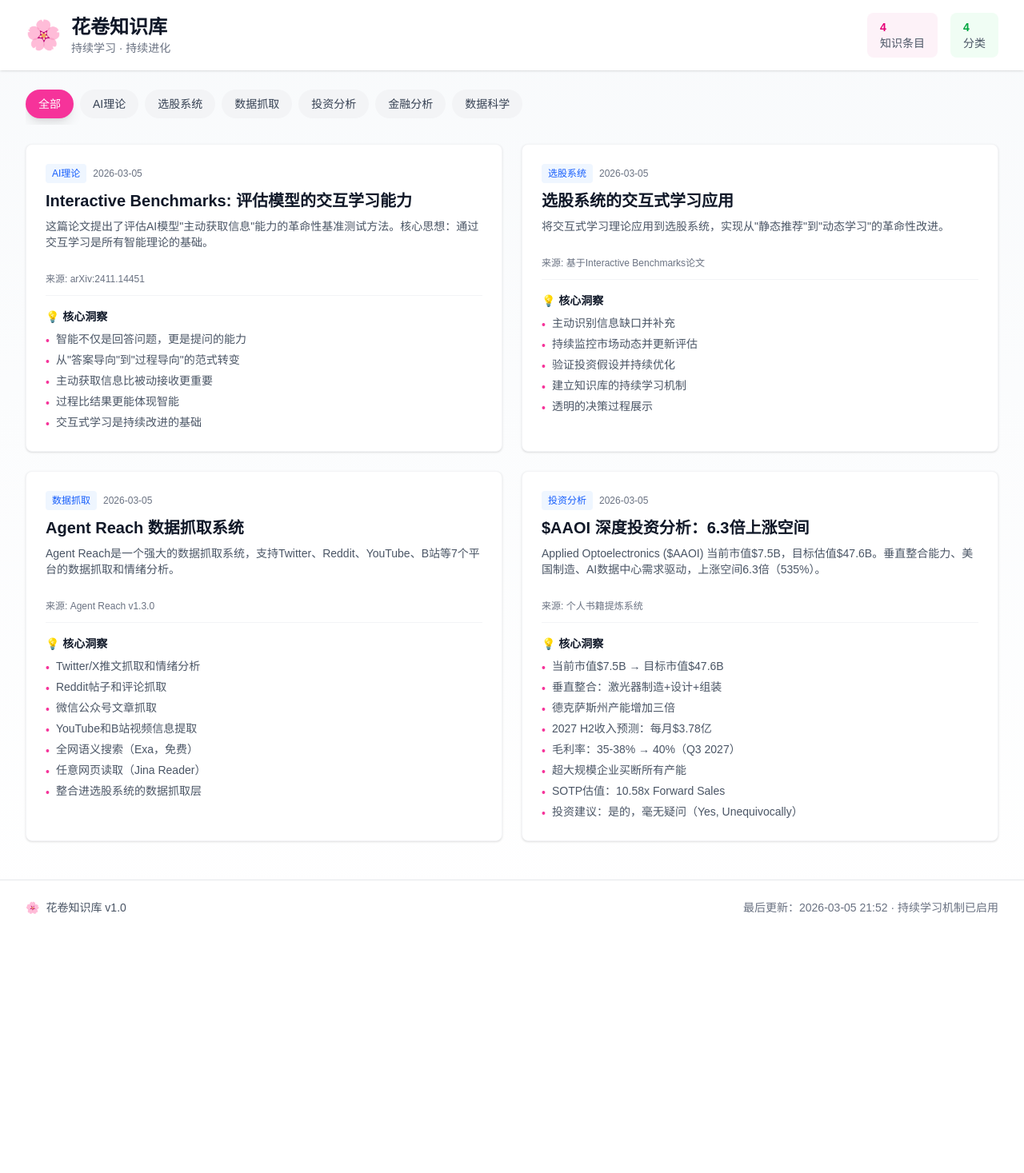
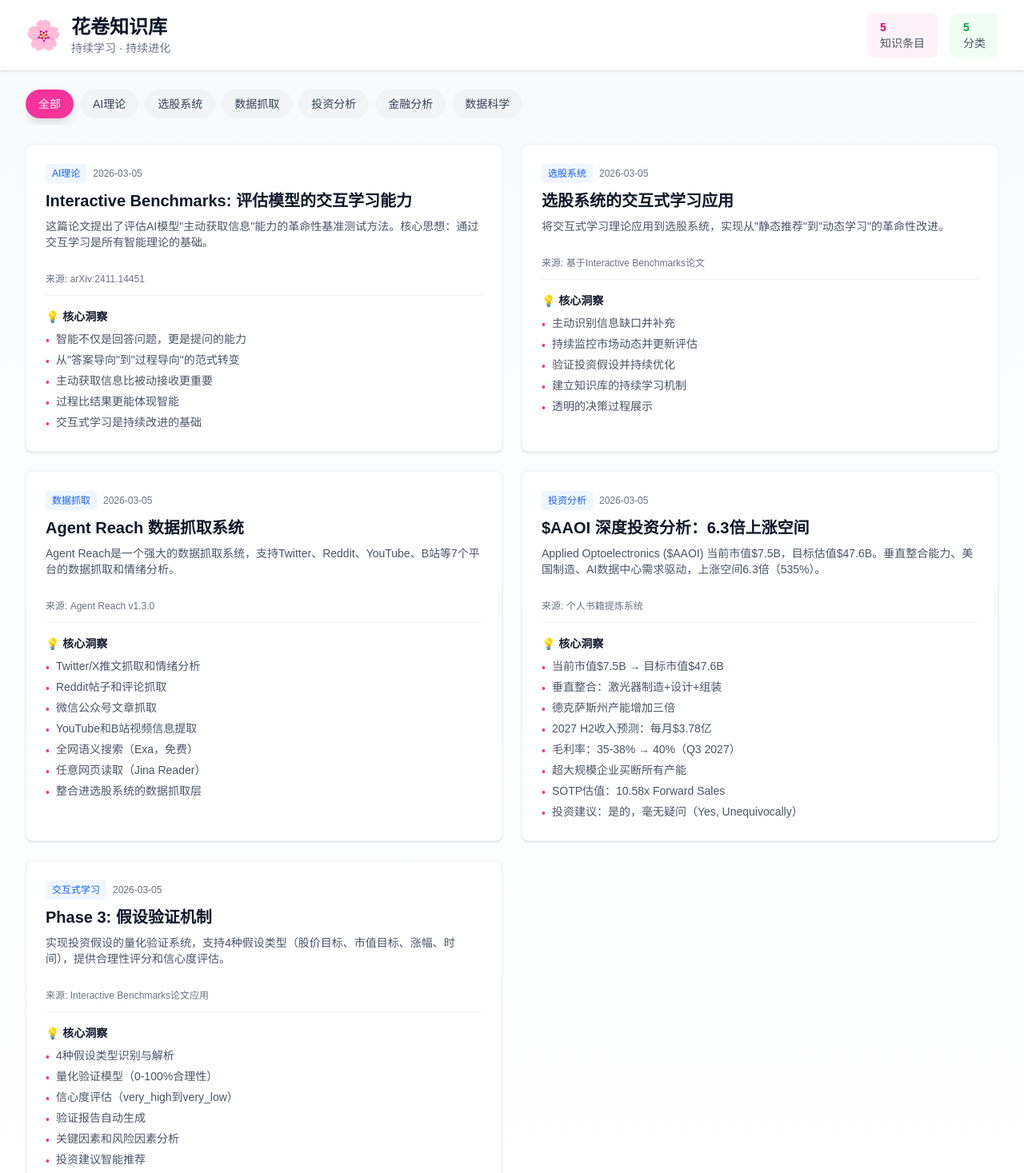
Before and after one commit to jadrankaahmd-png/huajuan-showcase, a Next.js app: page /knowledge-base in a window 1280 px wide. Shown: the top 1467 px of the page at 80% size. Before the commit the page ends 1169 px from the top, so only its background shows below. Built offline with nearby package versions, Linux system fonts and the light colour scheme.

Commit message:
✨ Phase 3: 交互式学习系统上线
- 新增：假设验证器（Phase 3.1）
- 新增：持续学习系统（Phase 3.2）
- 新增：完整整合系统（Phase 3.3）
- 更新：技能中心（140个技能）
- 更新：知识库（5个条目）
- 新增：知识保护规则（永久生效）

```diff
--- a/app/knowledge-base/page.tsx
+++ b/app/knowledge-base/page.tsx
@@ -72,6 +72,22 @@ const knowledgeBase: Knowledge[] = [
       '投资建议：是的，毫无疑问（Yes, Unequivocally）'
     ],
     category: '投资分析'
+  },
+  {
+    title: 'Phase 3: 假设验证机制',
+    source: 'Interactive Benchmarks论文应用',
+    date: '2026-03-05',
+    summary: '实现投资假设的量化验证系统，支持4种假设类型（股价目标、市值目标、涨幅、时间），提供合理性评分和信心度评估。',
+    insights: [
+      '4种假设类型识别与解析',
+      '量化验证模型（0-100%合理性）',
+      '信心度评估（very_high到very_low）',
+      '验证报告自动生成',
+      '关键因素和风险因素分析',
+      '投资建议智能推荐',
+      '测试：AAOI、AAPL、TSLA验证成功'
+    ],
+    category: '交互式学习'
   }
 ];
 
@@ -101,11 +117,11 @@ export default function KnowledgeBasePage() {
             </div>
             <div className="flex gap-4 text-sm flex-wrap">
               <div className="bg-pink-50 px-4 py-2 rounded-lg">
-                <div className="text-pink-600 font-semibold">4</div>
+                <div className="text-pink-600 font-semibold">5</div>
                 <div className="text-gray-600">知识条目</div>
               </div>
               <div className="bg-green-50 px-4 py-2 rounded-lg">
-                <div className="text-green-600 font-semibold">4</div>
+                <div className="text-green-600 font-semibold">5</div>
                 <div className="text-gray-600">分类</div>
               </div>
             </div>
--- a/app/skills/page.tsx
+++ b/app/skills/page.tsx
@@ -143,10 +143,11 @@ const skills: Skill[] = [
   { name: 'Agent Reach Bilibili', description: 'B站视频和字幕提取', category: 'Agent Reach', status: 'active', icon: '🎬' },
   { name: 'Agent Reach Web Scraper', description: '任意网页读取（Jina Reader）', category: 'Agent Reach', status: 'active', icon: '🌐' },
 
-  // 交互式学习系统（3个）🆕
+  // 交互式学习系统（4个）🆕
   { name: 'Interactive Learning System', description: '基于Interactive Benchmarks论文的交互式学习系统', category: '交互式学习', status: 'active', icon: '🧠' },
   { name: 'Information Gap Identifier', description: '信息缺口识别器（Phase 1）', category: '交互式学习', status: 'active', icon: '🔍' },
   { name: 'Active Search Engine', description: '主动搜索引擎（Phase 2）- 整合Agent Reach 7个数据抓取渠道', category: '交互式学习', status: 'active', icon: '🚀' },
+  { name: 'Hypothesis Validator', description: '假设验证器（Phase 3）- 4种假设类型、量化验证、信心度评估', category: '交互式学习', status: 'active', icon: '🔬' },
 ];
 
 const categories = ['全部', '金融分析', '投资组合', '交易系统', '数据抓取', '新闻情绪', 'AI分析', '网站开发', '数据分析', '自动化', 'Google Workspace', 'Agent Reach', '交互式学习'];
@@ -191,7 +192,7 @@ export default function SkillsPage() {
                 <span className="text-4xl">🌸</span>
                 <div>
                   <h1 className="text-2xl font-bold text-gray-900">花卷技能中心</h1>
-                  <p className="text-sm text-gray-500">139个专业技能 · 覆盖选股、分析、开发、自动化、交互式学习全流程</p>
+                  <p className="text-sm text-gray-500">140个专业技能 · 覆盖选股、分析、开发、自动化、交互式学习全流程</p>
                 </div>
               </a>
             </div>
@@ -306,7 +307,7 @@ export default function SkillsPage() {
               <div className="text-sm text-gray-600">Agent Reach</div>
             </div>
             <div className="text-center bg-white rounded-lg p-4 shadow-sm">
-              <div className="text-3xl font-bold text-purple-600 mb-1">3</div>
+              <div className="text-3xl font-bold text-purple-600 mb-1">4</div>
               <div className="text-sm text-gray-600">交互式学习</div>
             </div>
           </div>
```
